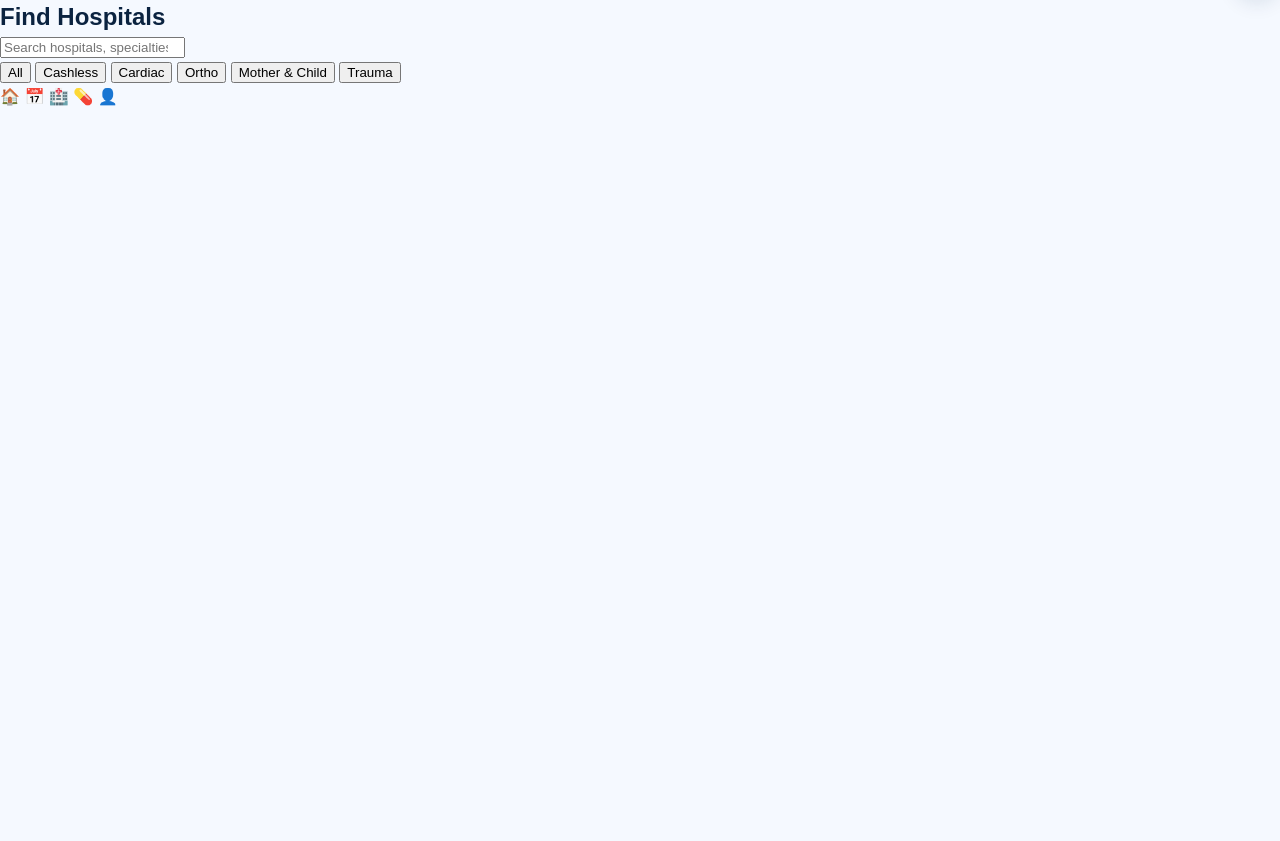
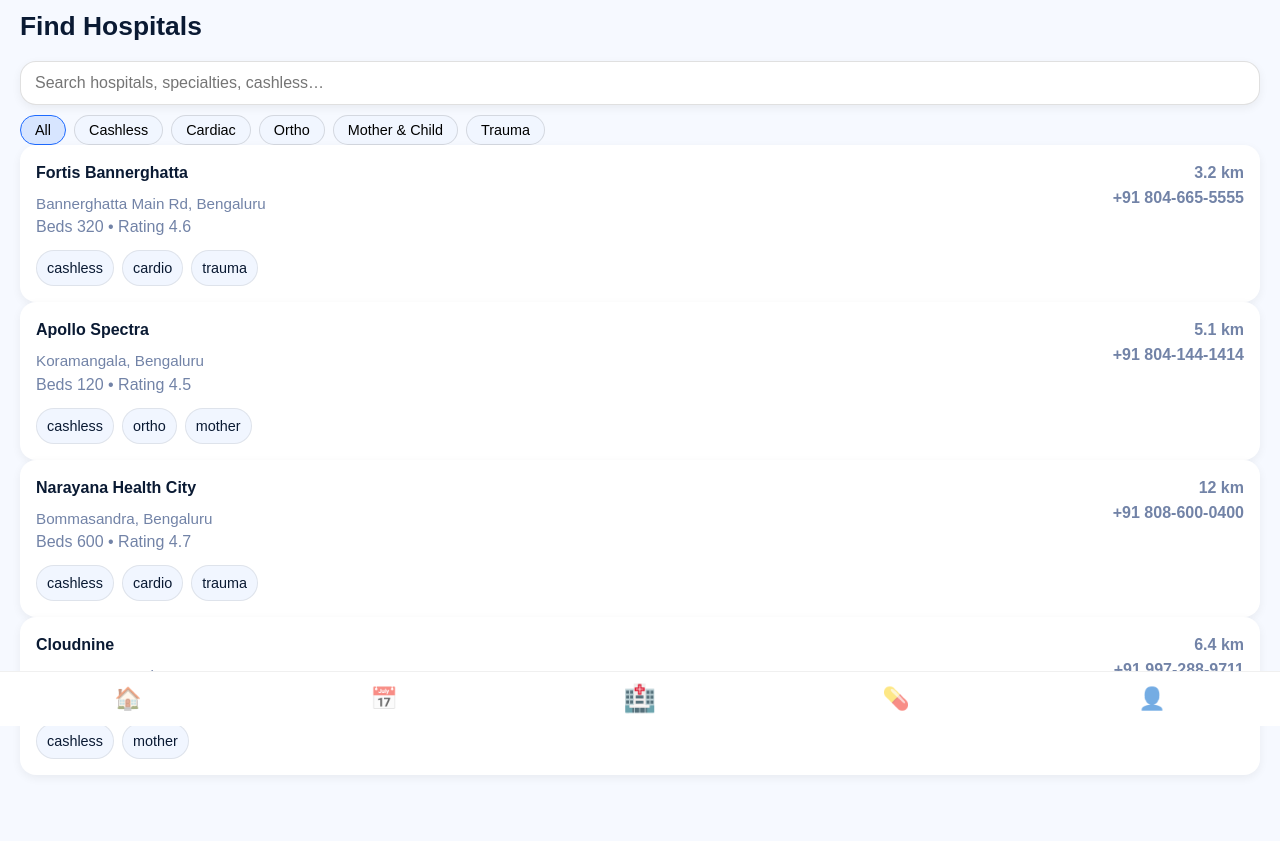
Before and after one commit to Nobledental/PROTO, a plain HTML site: page hospitals.html in a window 1280 px wide. Shown: the part 74-915 px from the top of the page. Before the commit the page ends 800 px from the top, so only its background shows below. Drawn offline with Linux system fonts and the light colour scheme; files that its build step writes are made by us from their sources.

Commit message:
Update hospitals.html

```diff
--- a/hospitals.html
+++ b/hospitals.html
@@ -5,9 +5,8 @@
   <meta name="viewport" content="width=device-width,initial-scale=1" />
 
   <title>HealthFlo — Hospitals</title>
-  <link rel="stylesheet" href="styles.css" />
-  <script defer src="main.js"></script>
-  <script defer src="provider-engine.js"></script>
+  <link rel="stylesheet" href="assets/styles.css" />
+  <script defer src="assets/main.js"></script>
 </head>
 
 <body>
```
